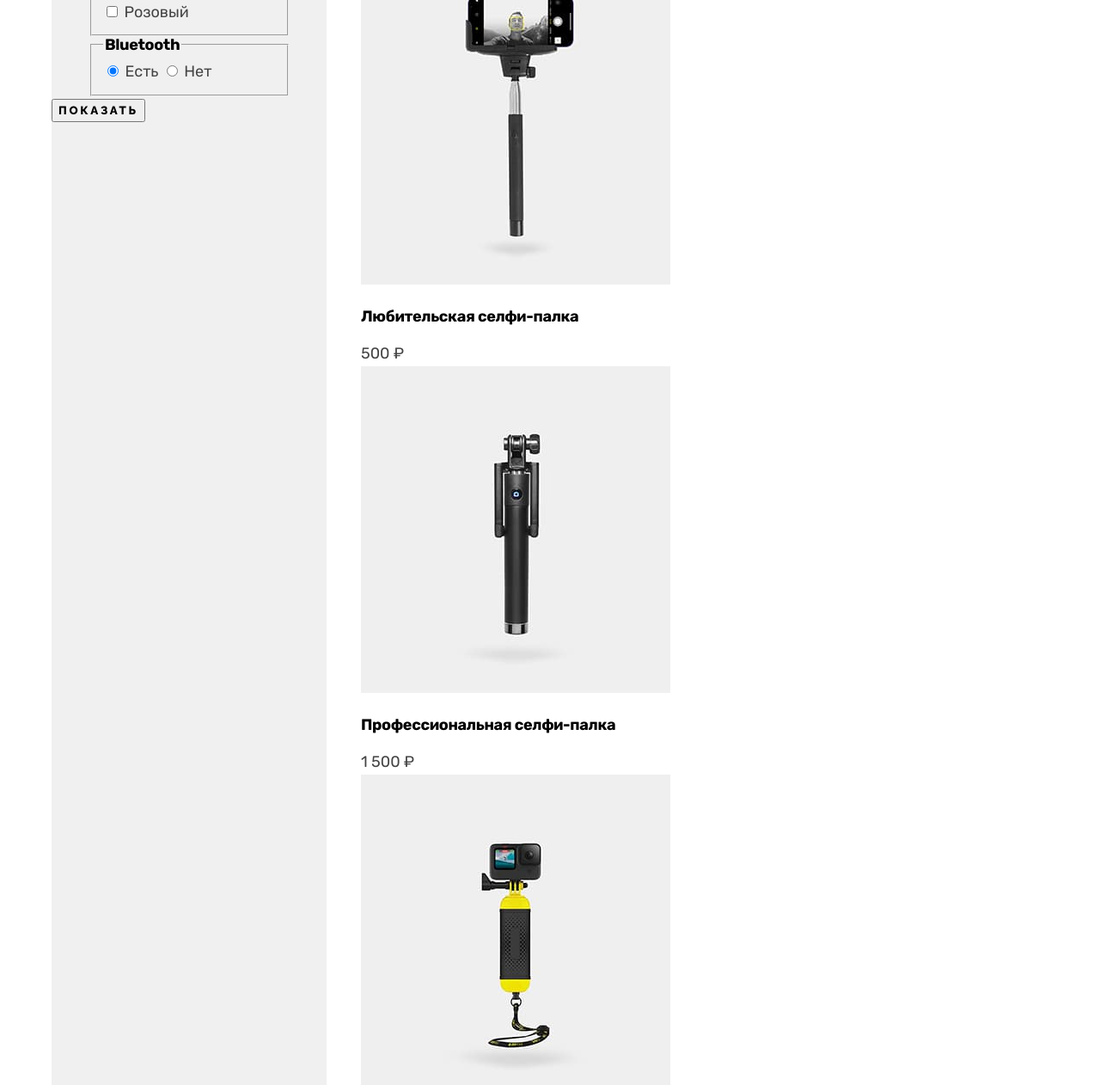
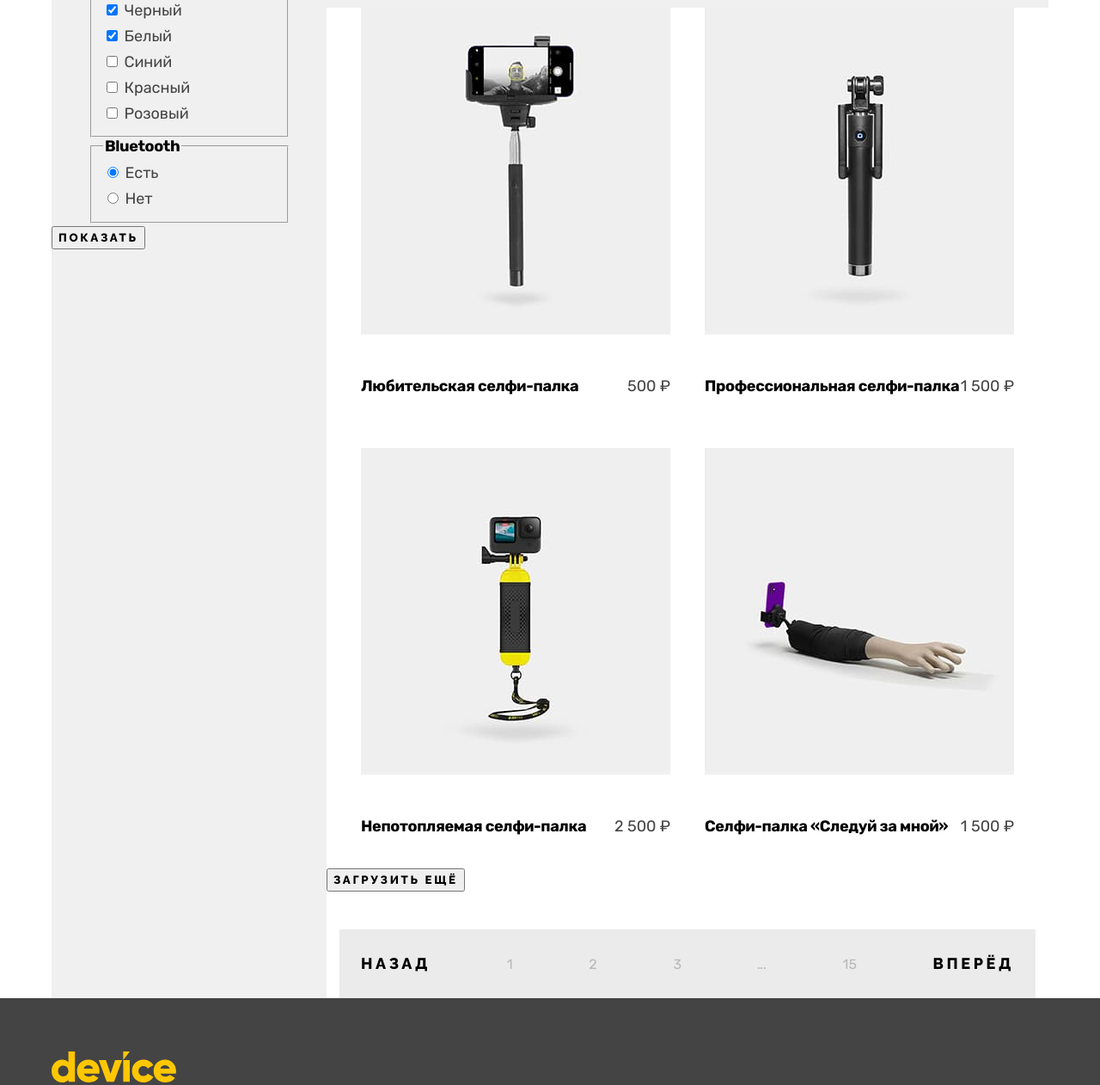
Before and after one commit to htmlacademy-htmlcss/1895001-device-33, a plain HTML site: page catalog.html in a window 1280 px wide. Shown: the part 418-1680 px from the top of the page at 86% size. Drawn offline with Linux system fonts and the light colour scheme.

Commit message:
Добавляет мелкие сетки на гридах

```diff
--- a/catalog.html
+++ b/catalog.html
@@ -201,9 +201,13 @@
                       alt="Любительская селфи-палка"
                       class="product-card-image"
                     />
-                    <h3 class="product-card-title">Любительская селфи-палка</h3>
+                    <div class="product-info">
+                      <h3 class="product-card-title">
+                        Любительская селфи-палка
+                      </h3>
+                      <b class="product-card-price">500 ₽</b>
+                    </div>
                   </a>
-                  <b class="product-card-price">500 ₽</b>
                 </li>
                 <li class="product-card">
                   <a href="#" class="product-card-link">
@@ -211,14 +215,16 @@
                       src="/images/selfie/product-2.jpg"
                       width="360"
                       height="380"
-                      alt="Профессиональная селфи-палка "
+                      alt="Профессиональная селфи-палка"
                       class="product-card-image"
                     />
+                    <div class="product-info">
                       <h3 class="product-card-title">
                         Профессиональная селфи-палка
                       </h3>
+                      <b class="product-card-price">1 500 ₽</b>
+                    </div>
                   </a>
-                  <b class="product-card-price">1 500 ₽</b>
                 </li>
                 <li class="product-card">
                   <a href="#" class="product-card-link">
@@ -229,9 +235,13 @@
                       alt="Непотопляемая селфи-палка"
                       class="product-card-image"
                     />
-                    <h3 class="product-card-title">Непотопляемая селфи-палка</h3>
+                    <div class="product-info">
+                      <h3 class="product-card-title">
+                        Непотопляемая селфи-палка
+                      </h3>
+                      <b class="product-card-price">2 500 ₽</b>
+                    </div>
                   </a>
-                  <b class="product-card-price">2 500 ₽</b>
                 </li>
                 <li class="product-card">
                   <a href="#" class="product-card-link">
@@ -242,11 +252,13 @@
                       alt="Селфи-палка «Следуй за мной»"
                       class="product-card-image"
                     />
+                    <div class="product-info">
                       <h3 class="product-card-title">
                         Селфи-палка «Следуй за мной»
                       </h3>
+                      <b class="product-card-price">1 500 ₽</b>
+                    </div>
                   </a>
-                  <b class="product-card-price">1 500 ₽</b>
                 </li>
               </ul>
 
@@ -256,12 +268,15 @@
 
               <ul class="pagination">
                 <li class="pagination-item">
-                  <a class="pagination-link pagination-prev pagination-disabled">
+                  <a
+                    class="pagination-link pagination-prev pagination-disabled"
+                  >
                     <span class="pagination-text">Назад</span>
                   </a>
                 </li>
                 <li class="pagination-item">
-                  <a class="pagination-link pagination-number pagination-current"
+                  <a
+                    class="pagination-link pagination-number pagination-current"
                     >1</a
                   >
                 </li>
--- a/styles/styles.css
+++ b/styles/styles.css
@@ -126,6 +126,7 @@ body {
   font-weight: 800;
   line-height: 21px;
   letter-spacing: 0.2em;
+  margin-bottom: 23px;
 }
 
 .nav-item:not(:first-child):not(:last-child) {
@@ -261,7 +262,7 @@ body {
   display: flex;
   width: 160px;
   height: 160px;
-  background-color: #FFE17F;
+  background-color: #ffe17f;
   justify-content: center;
   align-items: center;
 }
@@ -325,7 +326,7 @@ body {
 .delivery-car {
   width: 125px;
   height: 100px;
-  background-color: #FFE17F;
+  background-color: #ffe17f;
   display: flex;
   justify-content: center;
   align-items: center;
@@ -552,15 +553,18 @@ body {
   color: #ffffff;
 }
 
-.footer-second-stroke{
+.footer-second-stroke {
   display: flex;
   align-items: center;
   margin: 0 auto;
+  margin-bottom: 61px;
 }
 
 .footer-social-list {
   margin: 0 auto;
   list-style-type: none;
+  display: flex;
+  flex-wrap: wrap;
 }
 
 .htmlacademy-link {
@@ -600,6 +604,7 @@ body {
 .inner-header {
   width: 1079px;
   margin-left: 60px;
+  margin-bottom: 35px;
 }
 
 .inner-header-title {
@@ -644,8 +649,6 @@ body {
 }
 
 .filter-group {
-  display: flex;
-  flex-direction: column;
   width: 200px;
   margin: 0 auto;
 }
@@ -666,6 +669,11 @@ body {
   line-height: 20px;
   letter-spacing: -0.02em;
   color: #000000;
+}
+
+.filter-group-item {
+  display: flex;
+  flex-direction: column;
 }
 
 .button-filter {
@@ -706,11 +714,25 @@ body {
 }
 
 .product-list {
+  display: grid;
+  grid-template-columns: 360px 360px;
+  gap: 44px 40px;
   list-style-type: none;
 }
 
 .product-card-link {
   text-decoration: none;
+  display: flex;
+  width: 360px;
+  flex-direction: column;
+}
+
+.product-info {
+  margin-top: 32px;
+  display: flex;
+  flex-wrap: wrap;
+  align-items: center;
+  justify-content: space-between;
 }
 
 .product-card-title {
@@ -725,6 +747,7 @@ body {
   font-size: 18px;
   line-height: 21px;
   font-weight: 400;
+  color: #444444;
 }
 
 /* pagination */
```
Also changed, not shown: index.html (+4 -6 lines). Lines whose indentation alone changed are shown as unchanged.
